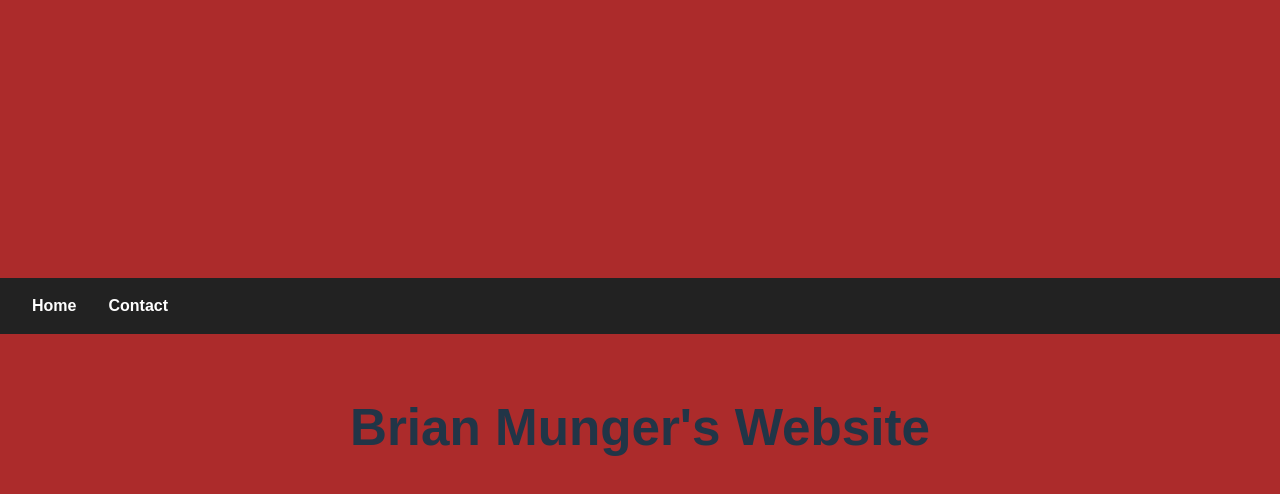
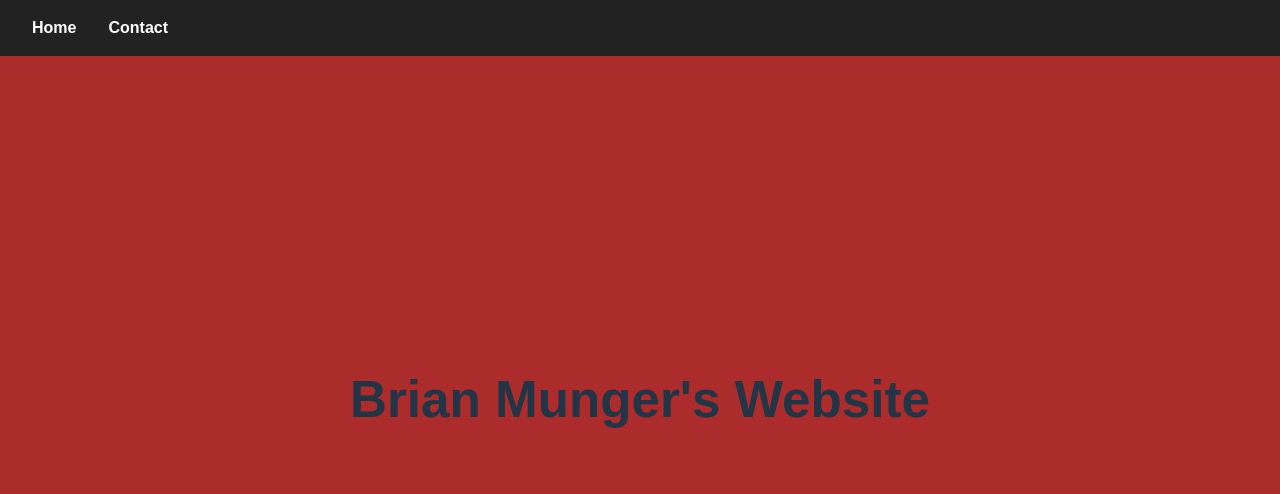
Before and after one commit to btmunger/brianmunger-site, a React (Vite) app: page / in a window 1280 px wide. Shown: the top 494 px of the page. Built offline with nearby package versions, Linux system fonts and the light colour scheme.

Commit message:
feat: cleaned up styling, added title

```diff
--- a/index.html
+++ b/index.html
@@ -4,7 +4,7 @@
     <meta charset="UTF-8" />
     <link rel="icon" type="image/svg+xml" href="/vite.svg" />
     <meta name="viewport" content="width=device-width, initial-scale=1.0" />
-    <title>brianmunger-site</title>
+    <title>MungaSite</title>
   </head>
   <body>
     <div id="root"></div>
--- a/src/App.css
+++ b/src/App.css
@@ -16,11 +16,12 @@ html, body {
 .navbar {
   background-color: #222;
   padding: 1rem 2rem;
-  position: sticky;
+  position: fixed;
   top: 0;
+  left: 0;
+  right: 0;
   z-index: 100;
   width: 100vw;
-  margin-left: calc(-50vw + 50%);
   box-sizing: border-box;
 }
 
@@ -41,9 +42,3 @@ html, body {
 .nav-links li a:hover {
   text-decoration: underline;
 }
-
-.hero {
-  max-width: 1280px;
-  margin: 0 auto;
-  padding: 2rem;
-}
```
